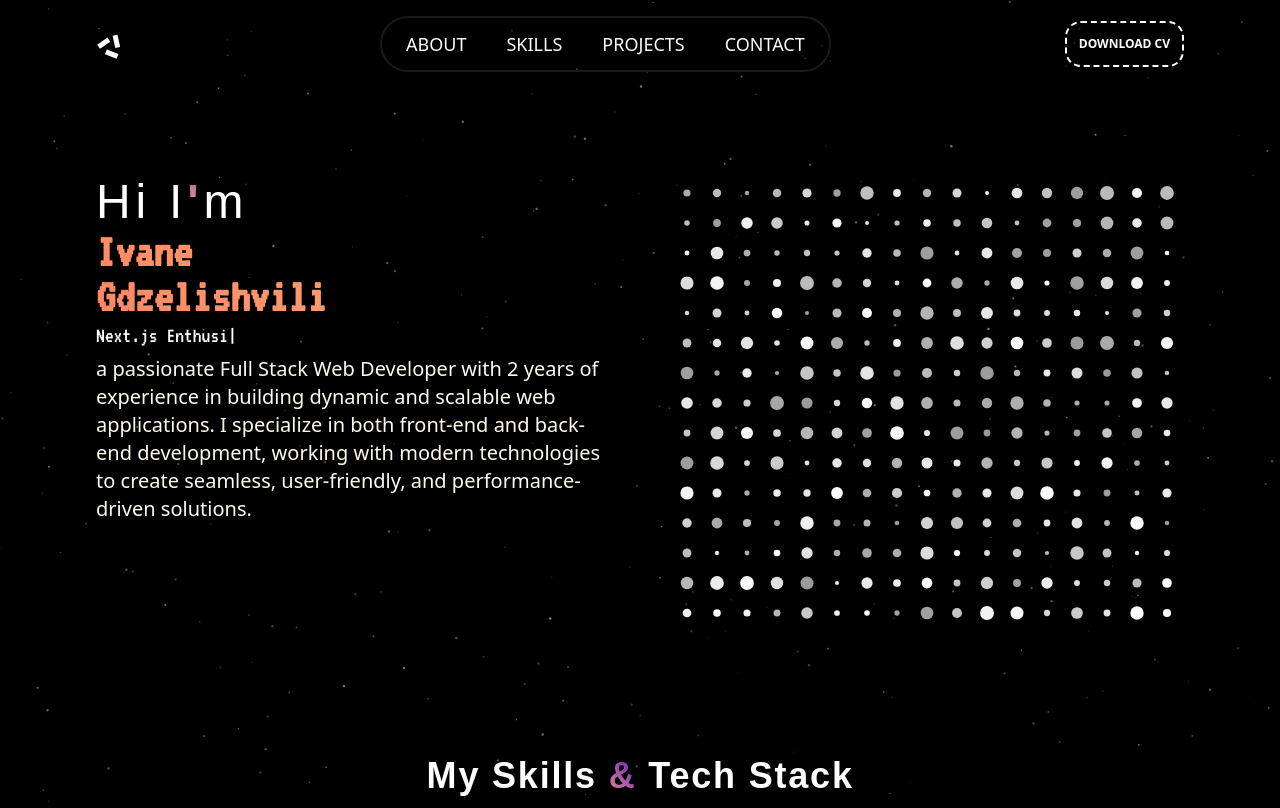
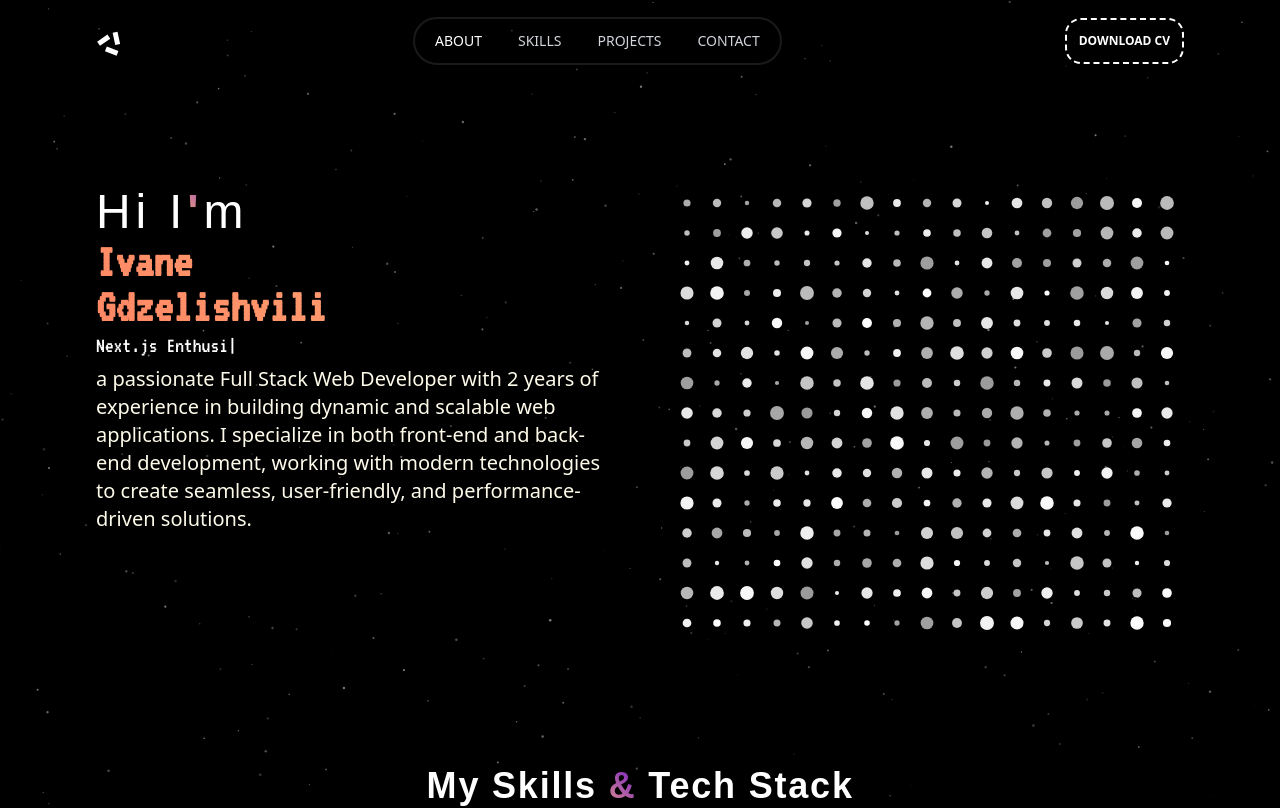
Before and after one commit to Gdzelishviliv/Portfolio, a Next.js app: page / in a window 1280 px wide. Shown: the top 808 px of the page. Built offline with nearby package versions, Linux system fonts and the light colour scheme; a web font is replaced by a local one.

Commit message:
feat: enhance header and navigation with spacing, active state, and hover
Fix header spacing, add scroll-based active navigation, and hover effects.

Co-authored-by: Nanno <151055921+Gdzelishviliv@users.noreply.github.com>

```diff
--- a/src/app/components/molecules/DesctopHeader.tsx
+++ b/src/app/components/molecules/DesctopHeader.tsx
@@ -1,5 +1,5 @@
 "use client";
-import React, { useRef, useState } from "react";
+import React, { useRef, useState, useEffect } from "react";
 import { motion } from "framer-motion";
 import { Link } from "react-scroll";
 
@@ -9,6 +9,27 @@ export const DesctopHeader = () => {
     width: 0,
     opacity: 0,
   });
+  const [activeSection, setActiveSection] = useState("about");
+
+  useEffect(() => {
+    const handleScroll = () => {
+      const sections = ["about", "skills", "projects", "contact"];
+
+      for (let section of sections) {
+        const element = document.getElementById(section);
+        if (element) {
+          const rect = element.getBoundingClientRect();
+          if (rect.top <= 150 && rect.bottom >= 150) {
+            setActiveSection(section);
+            break;
+          }
+        }
+      }
+    };
+
+    window.addEventListener("scroll", handleScroll);
+    return () => window.removeEventListener("scroll", handleScroll);
+  }, []);
 
   return (
     <ul
@@ -18,10 +39,15 @@ export const DesctopHeader = () => {
           opacity: 0,
         }));
       }}
-      className="relative mx-auto w-fit rounded-full border-2 border-white/10 p-1 hidden md:flex"
+      className="relative mx-auto w-fit rounded-full border-2 border-white/10 p-1 hidden md:flex gap-1"
     >
       {["about", "skills", "projects", "contact"].map((section) => (
-        <Tab key={section} setPosition={setPosition} section={section}>
+        <Tab
+          key={section}
+          setPosition={setPosition}
+          section={section}
+          isActive={activeSection === section}
+        >
           {section.charAt(0).toUpperCase() + section.slice(1)}
         </Tab>
       ))}
@@ -34,12 +60,14 @@ const Tab = ({
   children,
   setPosition,
   section,
+  isActive,
 }: {
   children: React.ReactNode;
   setPosition: React.Dispatch<
     React.SetStateAction<{ left: number; width: number; opacity: number }>
   >;
   section: string;
+  isActive: boolean;
 }) => {
   const ref = useRef<HTMLLIElement>(null);
 
@@ -57,13 +85,17 @@ const Tab = ({
           opacity: 1,
         });
       }}
-      className="relative z-10 block cursor-pointer text-xs uppercase text-white mix-blend-difference md:px-5 md:py-2 md:text-base"
+      className={`relative z-10 block cursor-pointer uppercase text-sm font-medium transition-all duration-200 md:px-4 md:py-2 ${
+        isActive
+          ? "text-white"
+          : "text-gray-300 hover:text-white"
+      }`}
     >
       <Link
         to={section}
         smooth={true}
         duration={300}
-        className="text-lg text-white hover:text-gray-300 transition-colors duration-200"
+        className="block"
       >
         {children || section.charAt(0).toUpperCase() + section.slice(1)}
       </Link>
@@ -77,7 +109,7 @@ const Cursor = ({ position }: { position: { left: number; width: number; opacity
       animate={{
         ...position,
       }}
-      className="absolute z-0 h-10 rounded-full bg-white"
+      className="absolute z-0 h-9 rounded-full bg-white/10 backdrop-blur-sm"
     />
   );
 };
--- a/src/app/components/organisms/Header.tsx
+++ b/src/app/components/organisms/Header.tsx
@@ -24,7 +24,7 @@ const Header = () => {
   return (
     <>
       <div
-        className={`fixed top-0 flex justify-between mx-auto w-full max-w-[1920px] px-4 md:px-8 lg:px-24 md:py-2 lg:py-4 items-center transition-all duration-300 ease-in-out ${
+        className={`fixed top-0 flex justify-between items-center mx-auto w-full max-w-[1920px] px-4 md:px-8 lg:px-24 py-3 md:py-4 gap-4 transition-all duration-300 ease-in-out ${
           isScrolled
             ? "backdrop-blur-md bg-[rgba(255, 255, 255, 0.3)]"
             : "backdrop-blur-none bg-transparent"
@@ -40,7 +40,7 @@ const Header = () => {
         <BurgerMenu />
         <Button/>
       </div>
-      <div id="home" style={{ height: "50px" }}></div>
+      <div id="home" style={{ height: "60px" }}></div>
     </>
   );
 };
```
